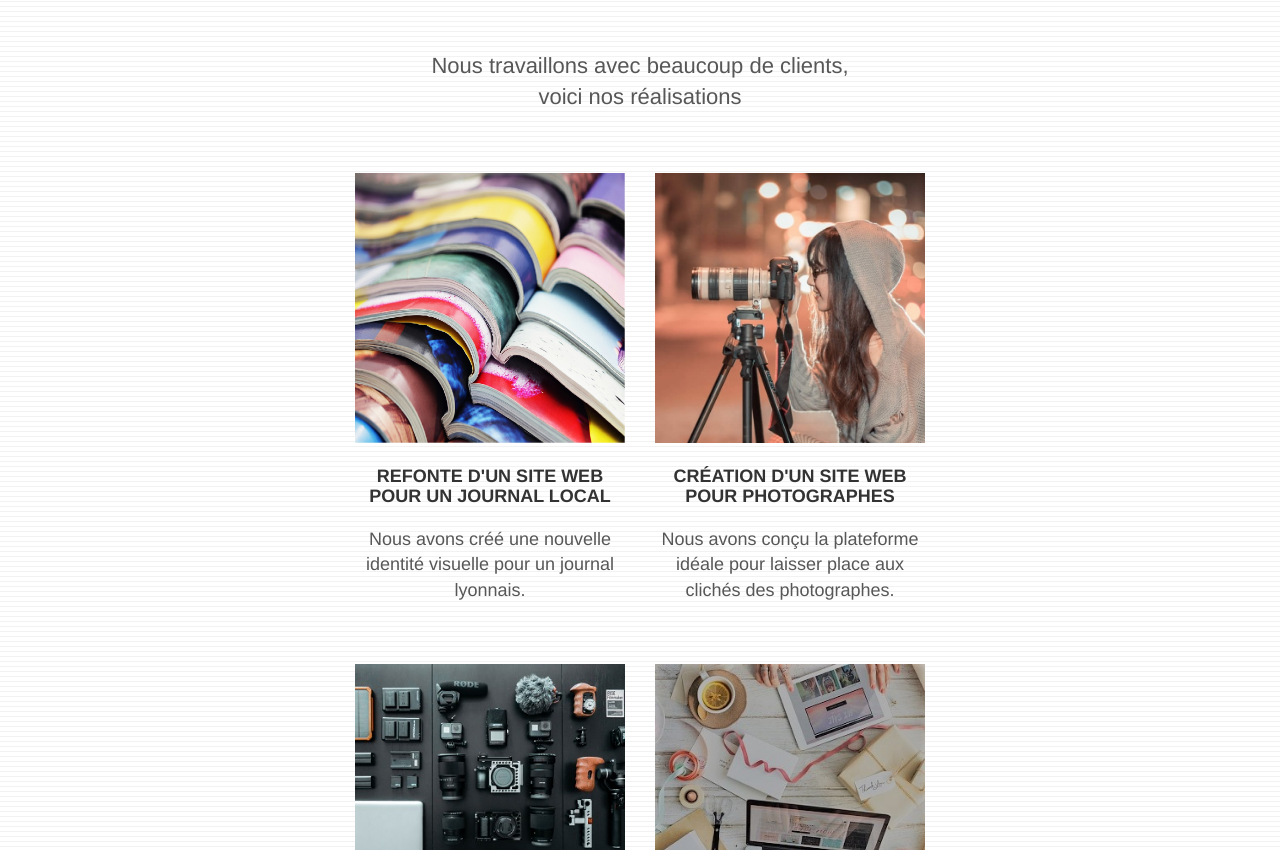
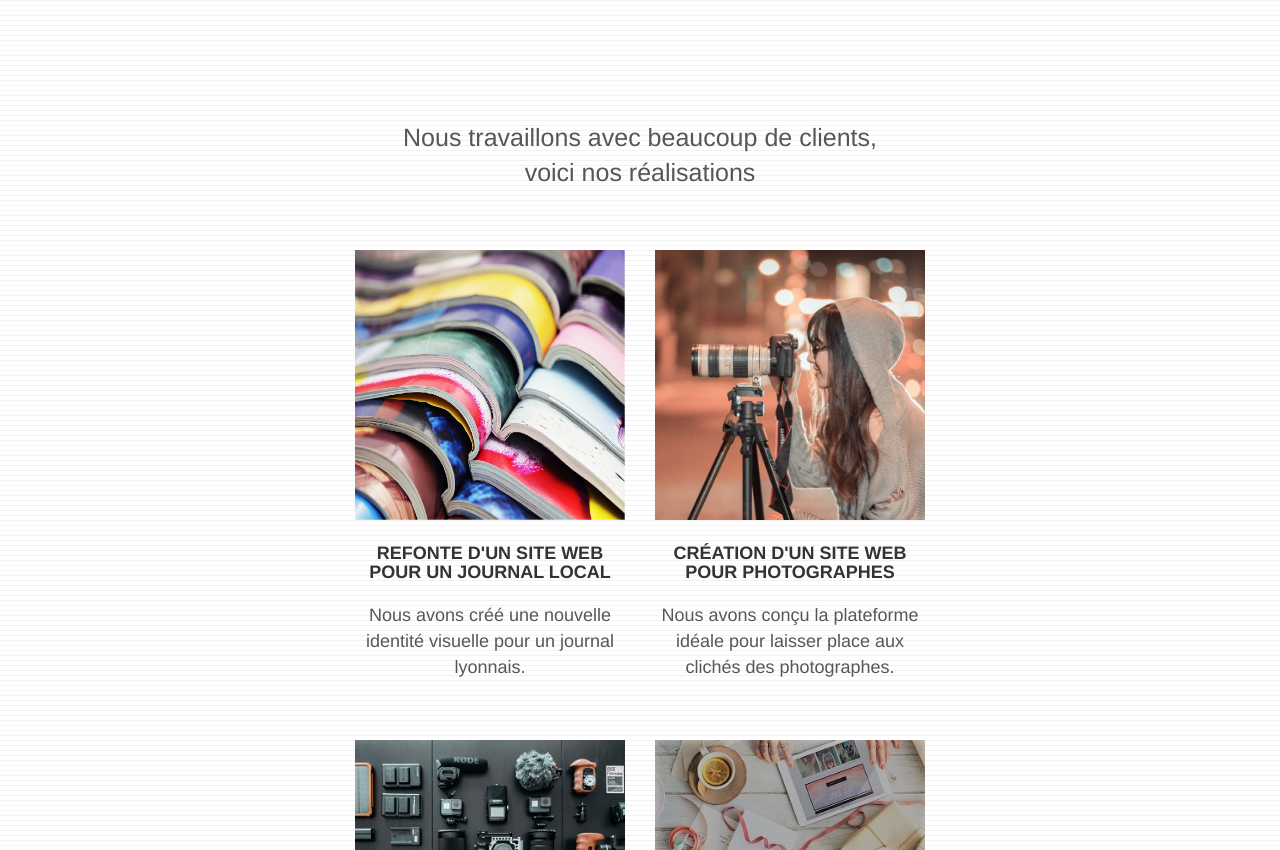
Before and after one commit to ArnaudPB/ArnaudBesson_4_03_12_2020, a plain HTML site: page index.html in a window 1280 px wide. Shown: the part 1950-2800 px from the top of the page. Drawn offline with Linux system fonts and the light colour scheme.

Commit message:
[fix] improved global page SEO&Accessibility

```diff
--- a/style.css
+++ b/style.css
@@ -648,10 +648,19 @@ h6,
 p,
 label,
 .btn,
+.quote,
 a {
     font-family: "helvetica";
     font-weight: 400;
     color: #575757!important;
+    font-size: 18px;
+}
+
+.quote-1 {
+    font-family: "helvetica";
+    font-weight: 400;
+    color: #575757!important;
+    font-size: 25px;
 }
 
 .container {
@@ -778,6 +787,7 @@ h4 {
 
 .tc-white {
     color: #F3976C!important;
+    font-size: 22px;
 }
 
 .btn-atomic-tangerine {
```
